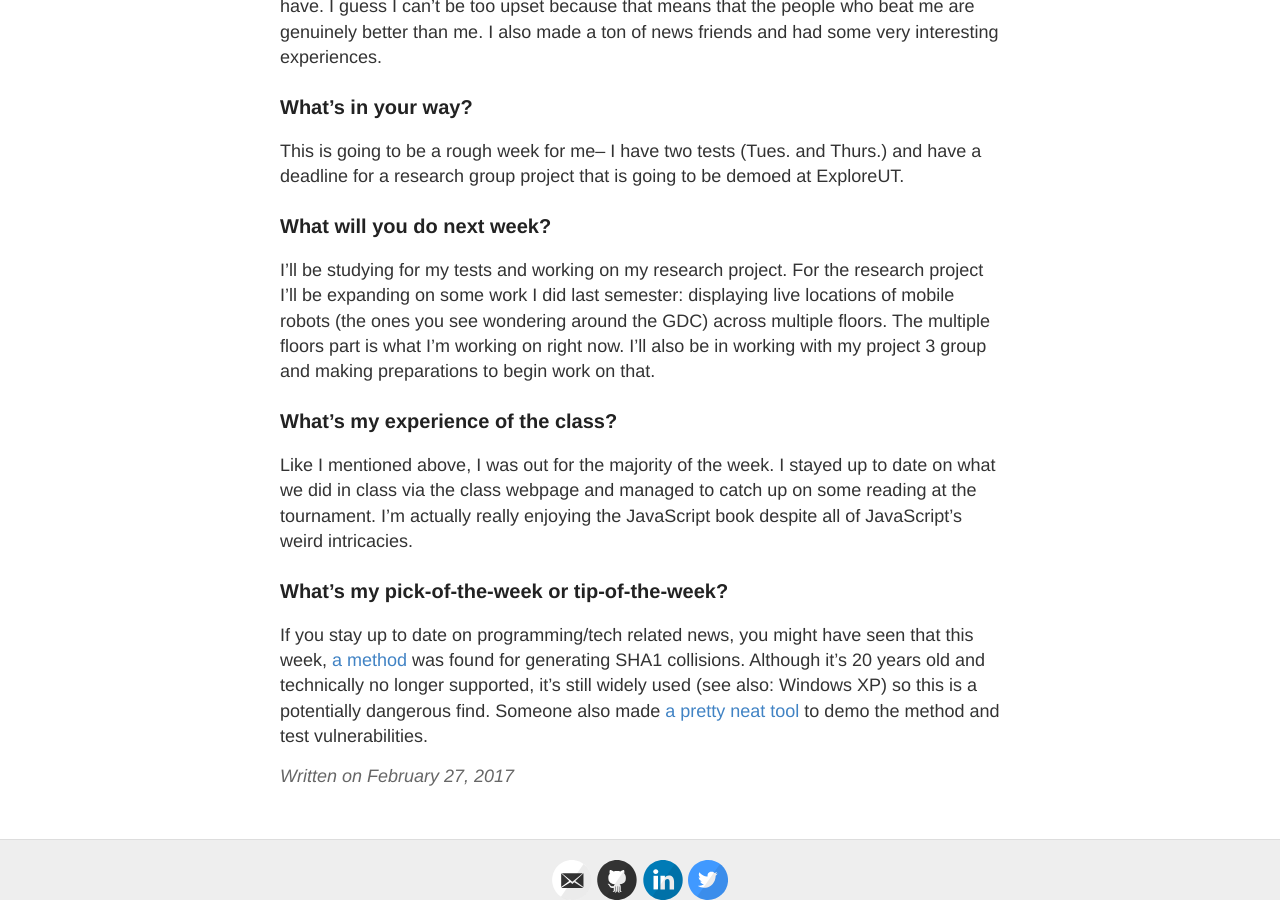
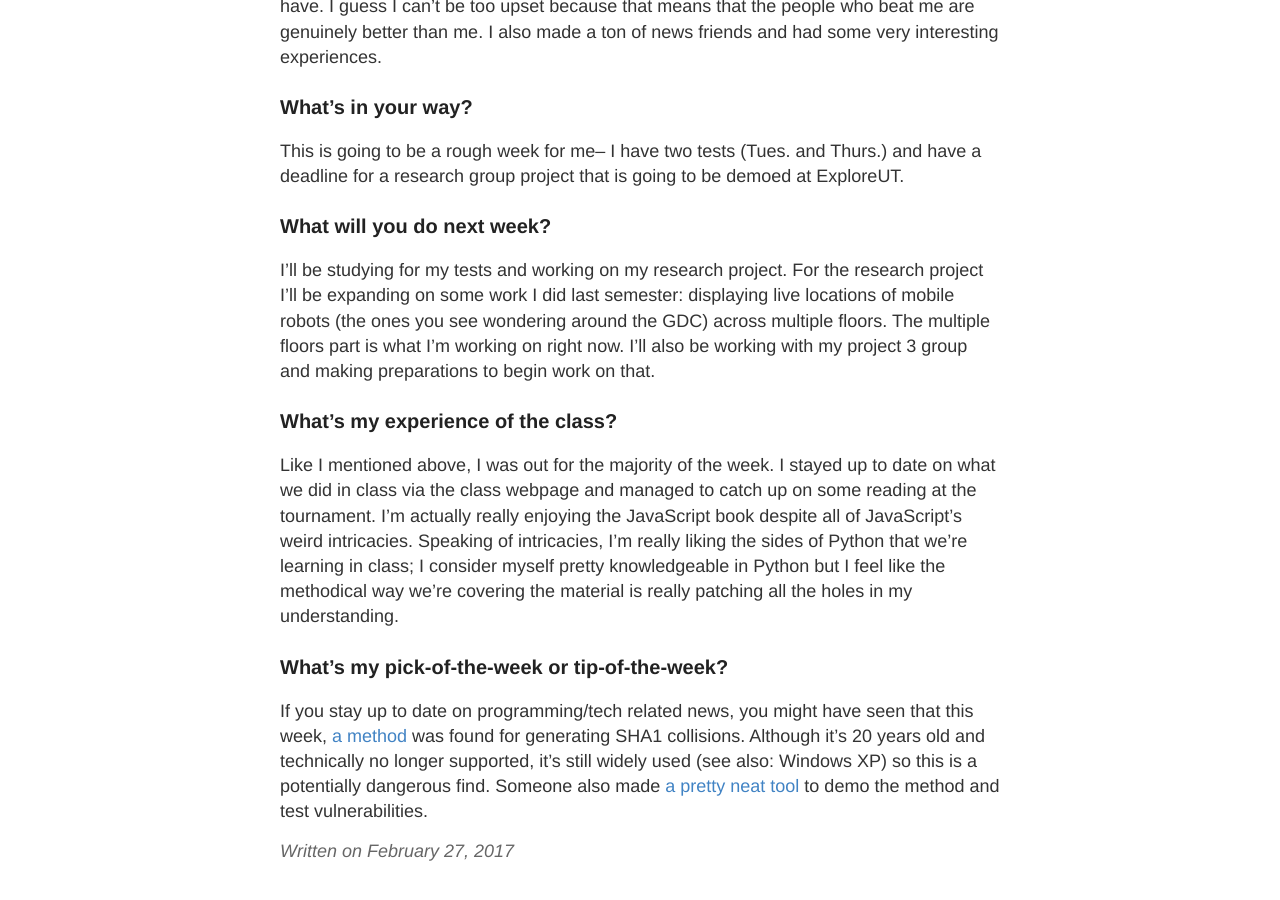
Before and after one commit to ig2s4tg/ig2s4tg.github.io, a Jekyll site: the page built from _posts/2017-2-27-post6.md, in a window 1280 px wide and 900 px high, scrolled down 693 px. Built offline with Jekyll 4.4.1, drawn with Linux system fonts in a browser that asks for light colours.

Commit message:
added more

```diff
--- a/_posts/2017-2-27-post6.md
+++ b/_posts/2017-2-27-post6.md
@@ -12,10 +12,10 @@ This is going to be a rough week for me-- I have two tests (Tues. and Thurs.) an
 
 ### What will you do next week?
 I'll be studying for my tests and working on my research project. For the research project I'll be expanding on some work I did last semester: displaying live locations of mobile robots (the ones you see wondering around the GDC) across multiple floors. The multiple floors part is what I'm working on right now.
-I'll also be in working with my project 3 group and making preparations to begin work on that.
+I'll also be working with my project 3 group and making preparations to begin work on that.
 
 ### What's my experience of the class?
-Like I mentioned above, I was out for the majority of the week. I stayed up to date on what we did in class via the class webpage and managed to catch up on some reading at the tournament. I'm actually really enjoying the JavaScript book despite all of JavaScript's weird intricacies.
+Like I mentioned above, I was out for the majority of the week. I stayed up to date on what we did in class via the class webpage and managed to catch up on some reading at the tournament. I'm actually really enjoying the JavaScript book despite all of JavaScript's weird intricacies. Speaking of intricacies, I'm really liking the sides of Python that we're learning in class; I consider myself pretty knowledgeable in Python but I feel like the methodical way we're covering the material is really patching all the holes in my understanding.
 
 ### What's my pick-of-the-week or tip-of-the-week?
 If you stay up to date on programming/tech related news, you might have seen that this week, [a method](https://security.googleblog.com/2017/02/announcing-first-sha1-collision.html) was found for generating SHA1 collisions. Although it's 20 years old and technically no longer supported, it's still widely used (see also: Windows XP) so this is a potentially dangerous find. Someone also made [a pretty neat tool](https://shattered.io/) to demo the method and test vulnerabilities.
```
